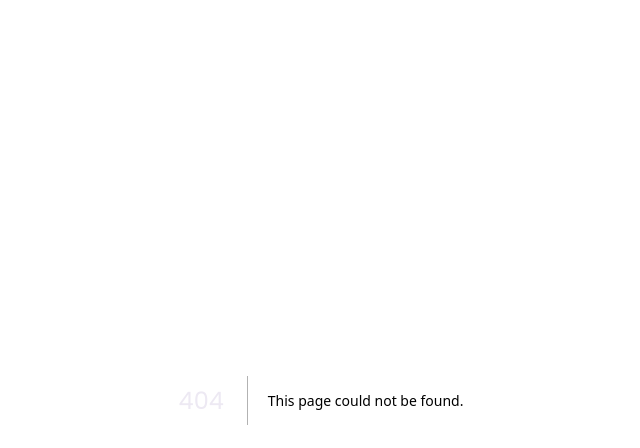
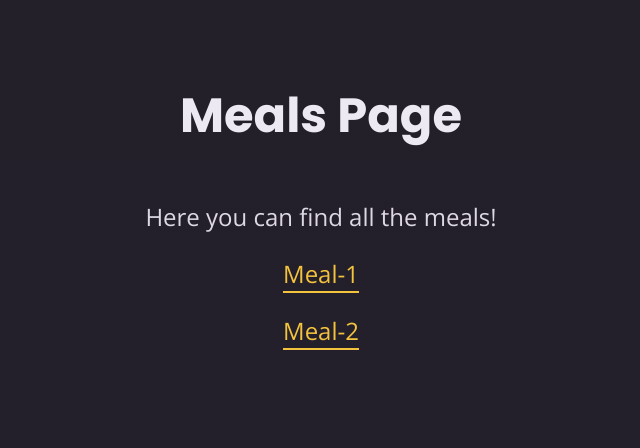
Before and after one commit to OlgaMinaievaWebDev/first-next-app, a Next.js app: page /meals in a window 1280 px wide. Before the commit this address had no page. Shown: the top 448 px of the page, without its empty margins (319-959 px from the left). Built offline with nearby package versions, Linux system fonts and the light colour scheme.

Commit message:
setting up routes

```diff
--- /dev/null
+++ b/app/meals/page.js
@@ -0,0 +1,16 @@
+import Link from "next/link";
+
+export default function MealsPage() {
+  return (
+    <main>
+      <h1>Meals Page</h1>
+      <p>Here you can find all the meals!</p>
+      <p>
+        <Link href="/meals/post1">Meal-1</Link>
+      </p>
+      <p>
+        <Link href="/meals/post2">Meal-2</Link>
+      </p>
+    </main>
+  );
+}
```
Also changed, not shown: app/community/page.js (added, +8 -0 lines), app/meals/[mealSlug]/page.js (added, +9 -0 lines), app/meals/share/page.js (added, +8 -0 lines), app/page.js (+8 -5 lines).
